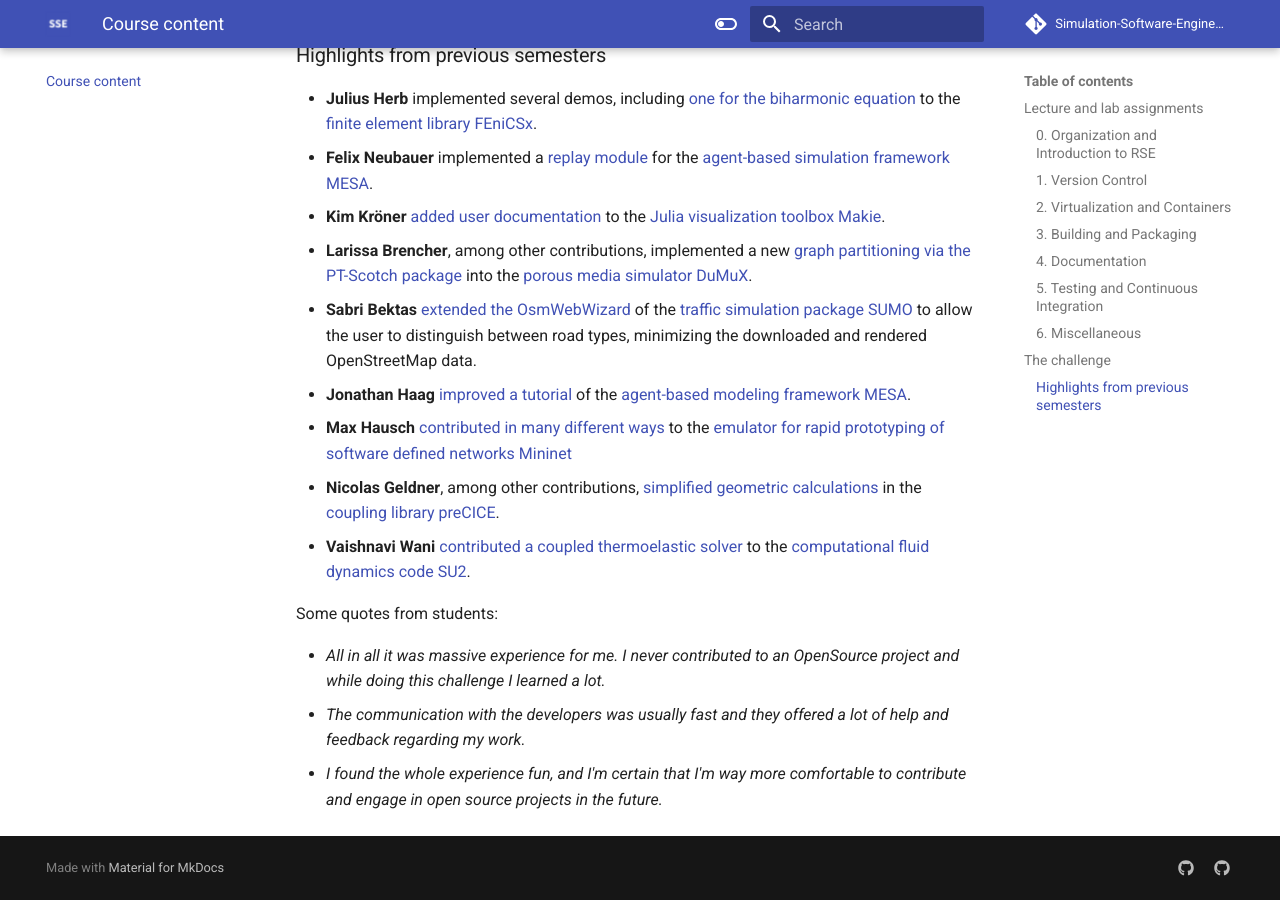
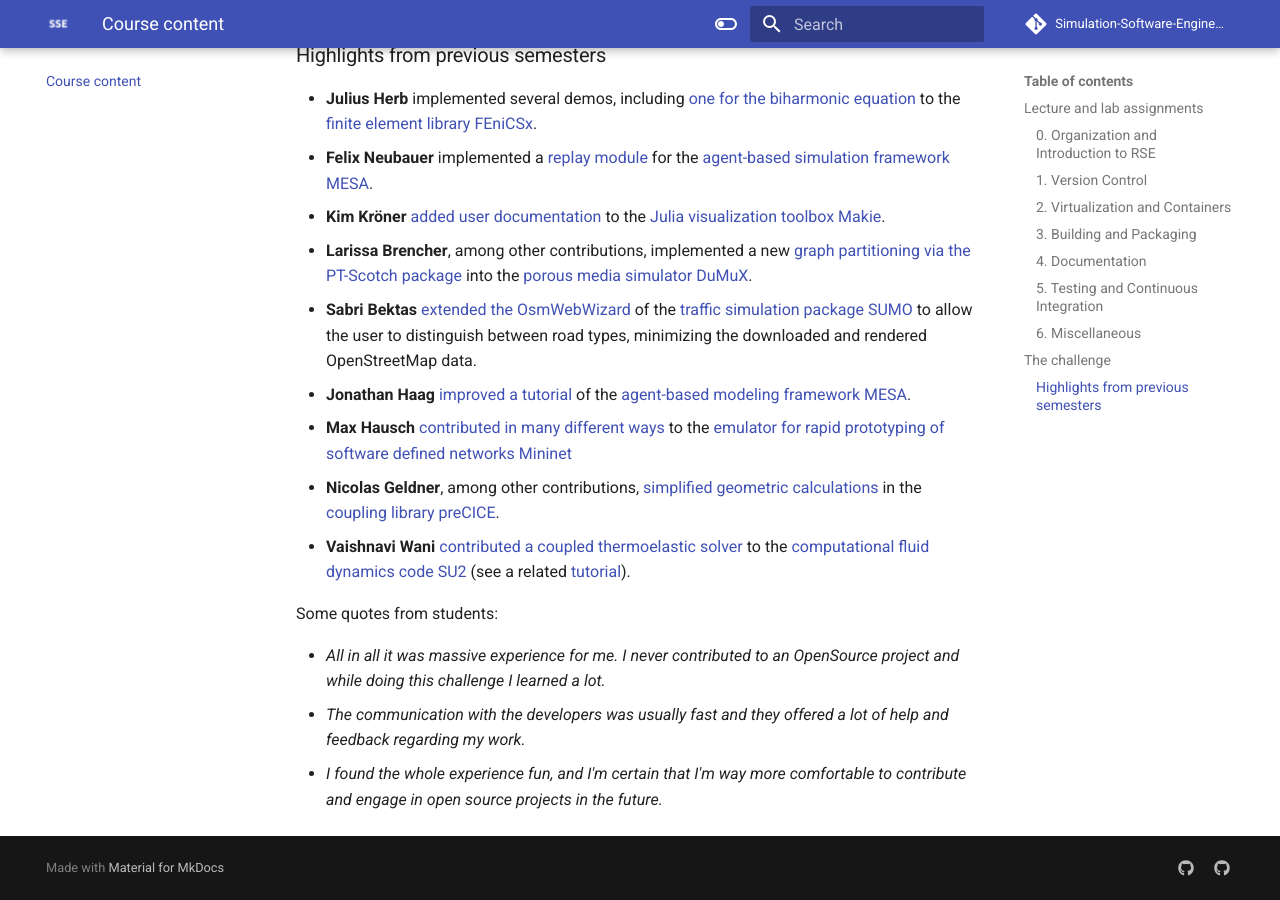
Before and after one commit to Simulation-Software-Engineering/homepage, an MkDocs documentation site: the page built from docs/course-content.md, in a window 1280 px wide and 900 px high, scrolled down 2589 px. Built offline with MkDocs 1.6.1 and Material for MkDocs 9.7.7, drawn with Linux system fonts in a browser that asks for light colours; comment, search, counter and statistics services are not loaded.

Commit message:
Add link to tutorial repository

```diff
--- a/docs/course-content.md
+++ b/docs/course-content.md
@@ -82,7 +82,7 @@
 - **Jonathan Haag** [improved a tutorial](https://github.com/projectmesa/mesa/issues/1109) of the [agent-based modeling framework MESA](https://mesa.readthedocs.io/latest/).
 - **Max Hausch** [contributed in many different ways](https://github.com/mininet/mininet/pulls?q=is%3Apr+author%3Acheriimoya) to the  [emulator for rapid prototyping of software defined networks Mininet](https://github.com/mininet/mininet)
 - **Nicolas Geldner**, among other contributions, [simplified geometric calculations](https://github.com/precice/precice/pull/1179) in the [coupling library preCICE](https://precice.org/).
-- **Vaishnavi Wani** [contributed a coupled thermoelastic solver](https://github.com/su2code/SU2/pull/2404) to the [computational fluid dynamics code SU2](https://su2code.github.io/).
+- **Vaishnavi Wani** [contributed a coupled thermoelastic solver](https://github.com/su2code/SU2/pull/2404) to the [computational fluid dynamics code SU2](https://su2code.github.io/) (see a related [tutorial](https://github.com/Vaish-W/Thermoelasticity)).
 
 Some quotes from students:
 
```
